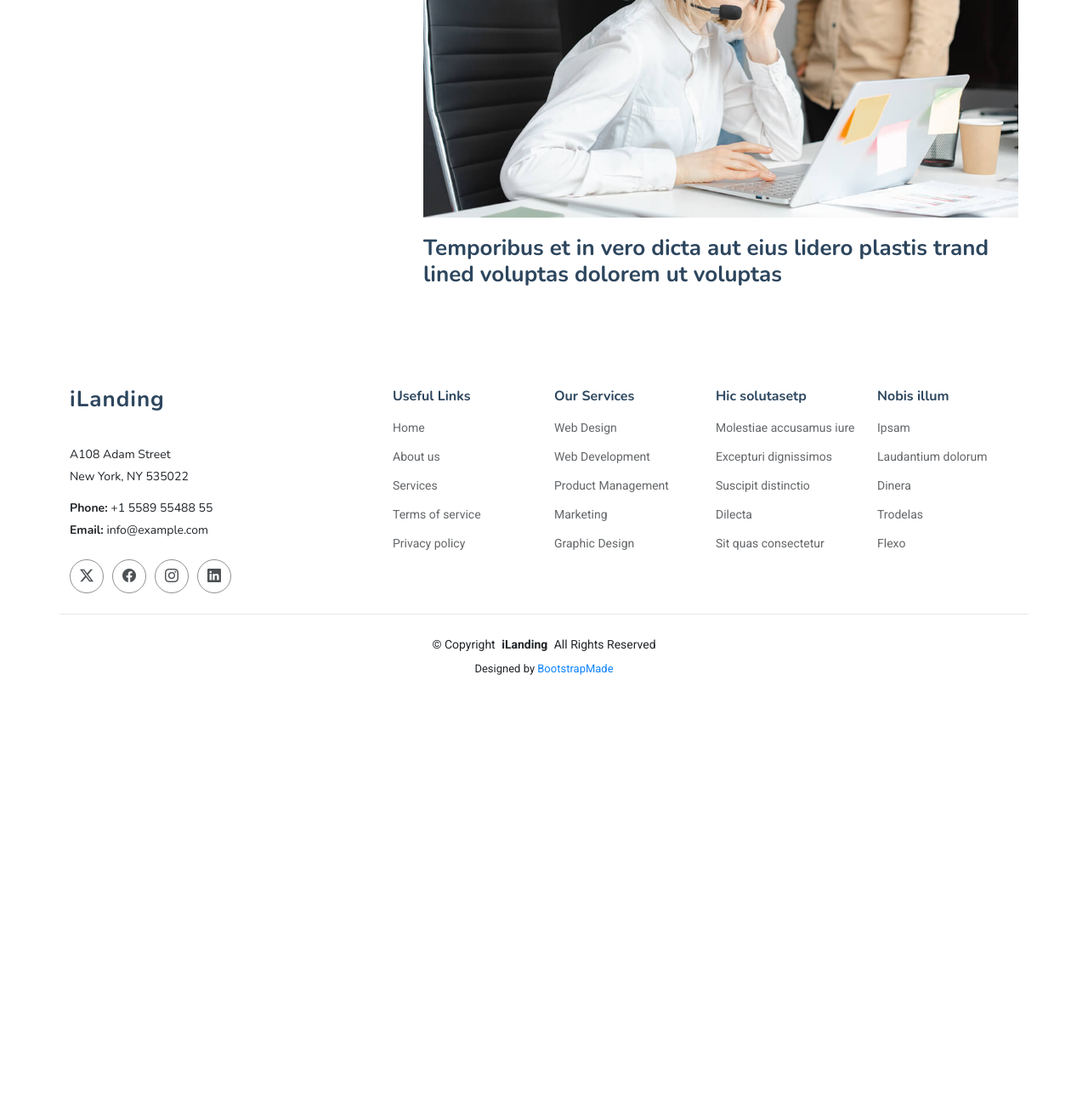
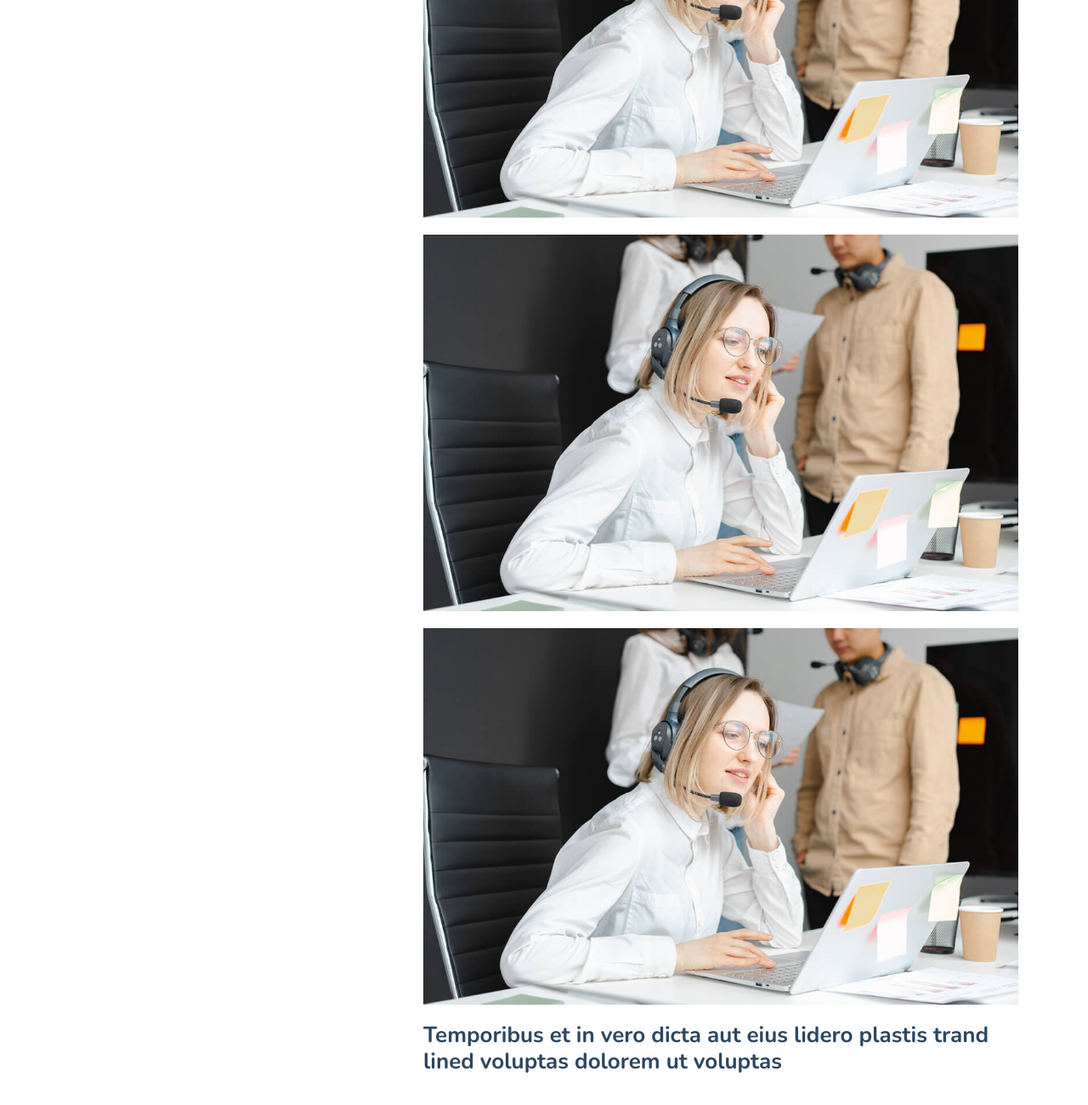
Before and after one commit to Justin-ii/DS, a plain HTML site: page blog.html in a window 1280 px wide. Shown: the part 2434-3734 px from the top of the page at 85% size. Before the commit the page ends 3255 px from the top, so only its background shows below. Drawn offline with nearby package versions, Linux system fonts and the light colour scheme.

Commit message:
dheeraj img

```diff
--- a/blog.html
+++ b/blog.html
@@ -139,6 +139,10 @@
             <img src="assets/img/services.jpg" alt="" class="img-fluid services-img">
             <img src="assets/img/services.jpg" alt="" class="img-fluid services-img">
             <img src="assets/img/services.jpg" alt="" class="img-fluid services-img">
+            <img src="assets/img/services.jpg" alt="" class="img-fluid services-img">
+            <img src="assets/img/services.jpg" alt="" class="img-fluid services-img">
+
+
 
 
 
```
